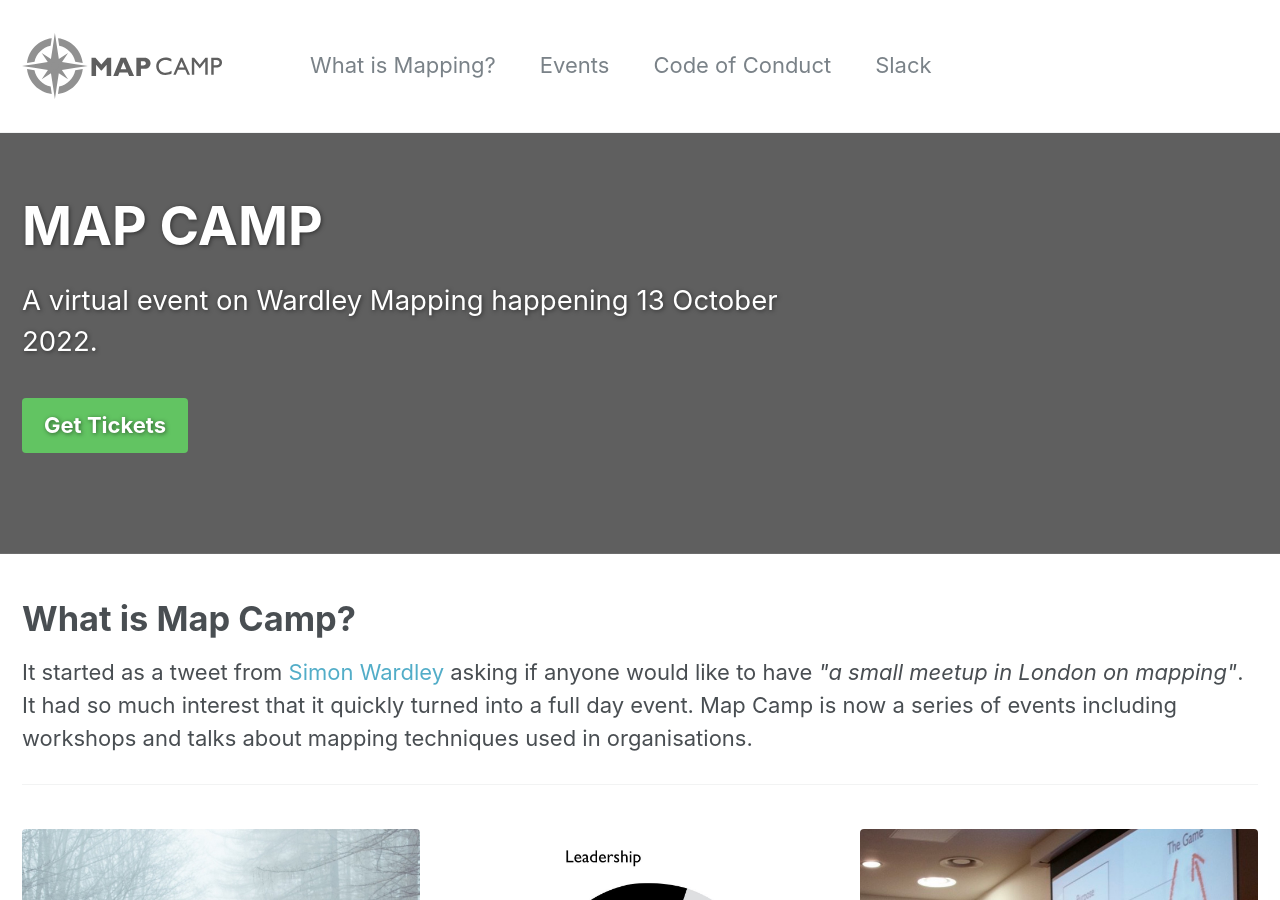
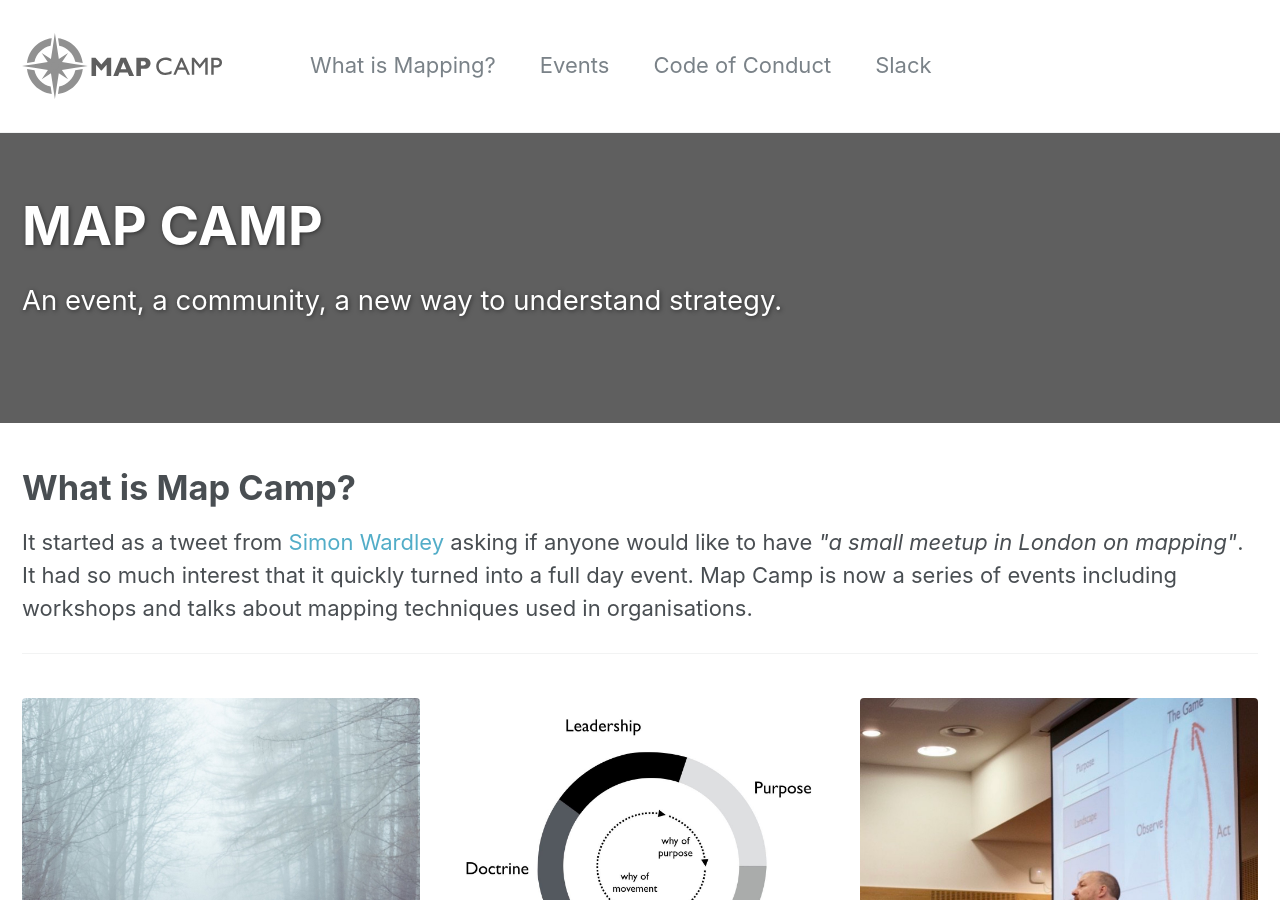
Before and after one commit to mapcampcommittee/mapcampcommittee.github.io, a Jekyll site: the page built from index.html, in a window 1280 px wide and 900 px high. Built offline with Jekyll 4.4.1, drawn with Linux system fonts in a browser that asks for light colours; the list of posts is cut into pages by our own code; comment, search, counter and statistics services are not loaded; some of the changed lines change nothing that is shown.

Commit message:
Update frontpage.

```diff
--- a/index.html
+++ b/index.html
@@ -8,12 +8,12 @@
 header:
   overlay_color: "#000"
   overlay_filter: "0.4"
-  cta_label: "Get Tickets"
-  cta_url: "https://www.eventbrite.co.uk/e/map-camp-2022-tickets-308689286967"
+  #cta_label: "Get Tickets"
+  #cta_url: "https://www.eventbrite.co.uk/e/map-camp-2022-tickets-308689286967"
   image: /assets/images/map-camp-card.png
   overlay_image: /assets/images/YellowstoneBackground.jpg
-excerpt: "A virtual event on Wardley Mapping happening 13 October 2022."
-#excerpt: "An event, a community, a new way to understand strategy."
+#excerpt: "A virtual event on Wardley Mapping happening 13 October 2022."
+excerpt: "An event, a community, a new way to understand strategy."
 #excerpt: "5th October 2017, St John's Church"
 #excerpt: "Maps enable us to determine the why of action."
 #excerpt: "Orienteering, Strategy, Mapping... join us for MapCamp 2017"
```
